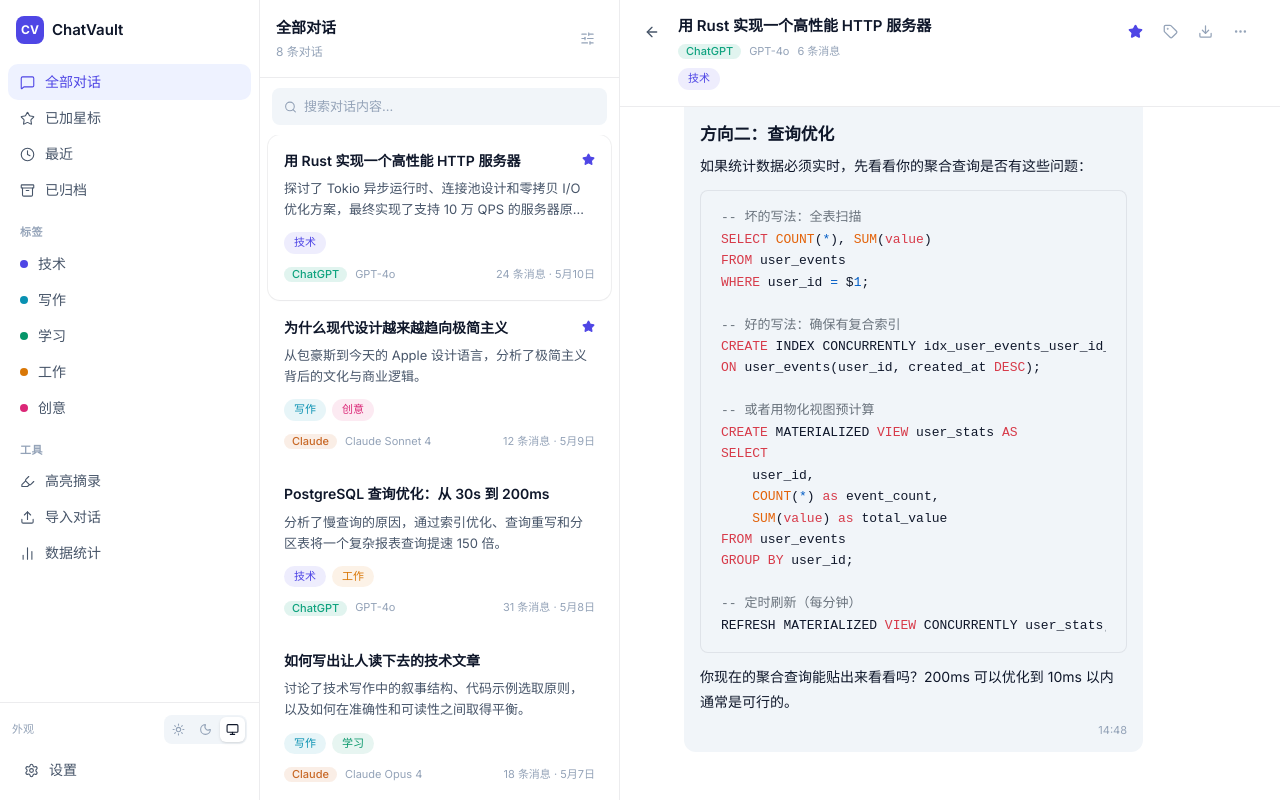
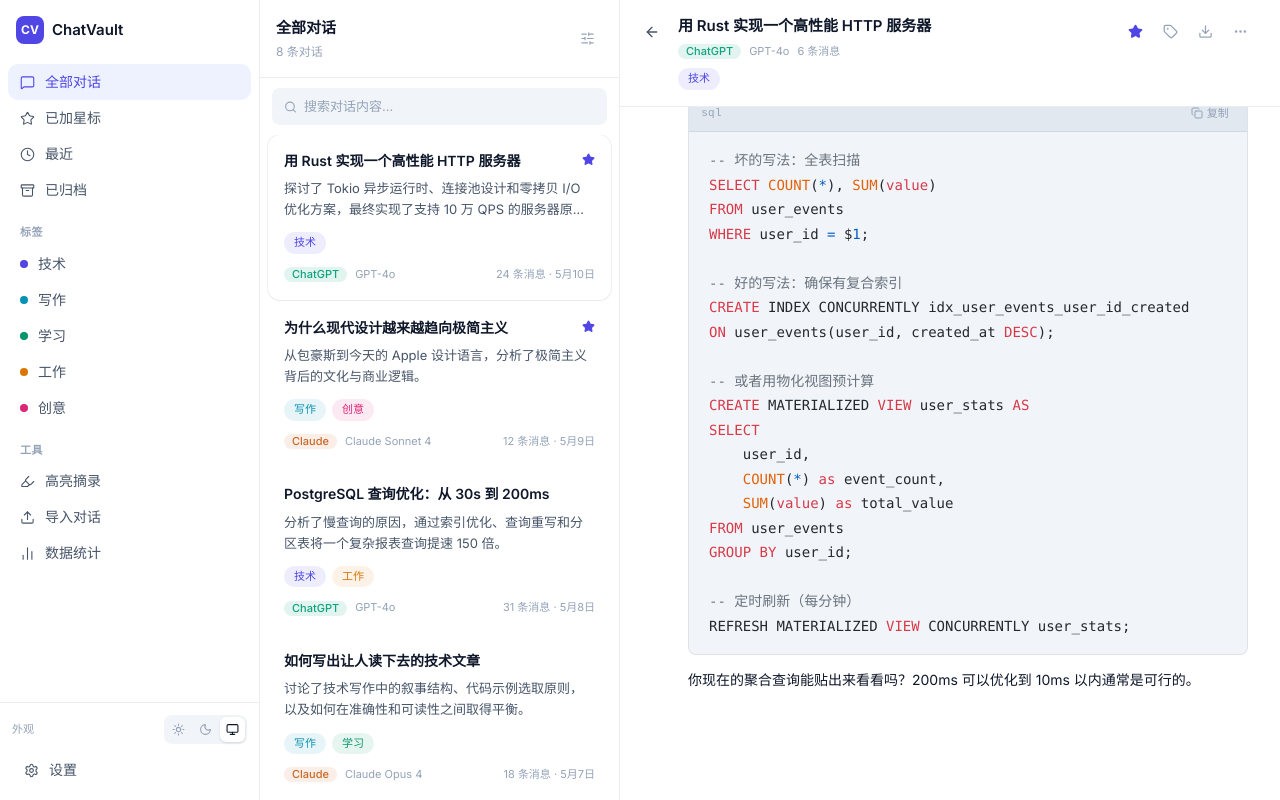
Before and after one commit to klmno1993/chatvault, a React (Vite) app in the folder frontend/: page / in a window 1280 px wide. Both pictures are taken after a click on the button 439 px from the left and 217 px from the top of the page. Built offline with nearby package versions, Linux system fonts and the light colour scheme.

Commit message:
redesign: 文档式消息布局，代码块带复制按钮，AI 思考块可折叠，整体更轻量

```diff
--- a/frontend/src/components/conversations/ConversationView.tsx
+++ b/frontend/src/components/conversations/ConversationView.tsx
@@ -82,8 +82,8 @@ export function ConversationView({ conversation, messages, onBack }: Conversatio
       </div>
 
       {/* Messages */}
-      <div className="flex-1 overflow-y-auto px-4 md:px-6 py-6">
-        <div className="max-w-3xl mx-auto space-y-6">
+      <div className="flex-1 overflow-y-auto">
+        <div className="max-w-3xl mx-auto px-4 md:px-8 py-8 space-y-10">
           {messages.map(msg => (
             <MessageBubble key={msg.id} message={msg} />
           ))}
--- a/frontend/src/components/conversations/MessageBubble.tsx
+++ b/frontend/src/components/conversations/MessageBubble.tsx
@@ -1,3 +1,5 @@
+import { useState } from 'react'
+import { Copy, Check, ChevronDown, ChevronRight, BrainCircuit } from 'lucide-react'
 import type { Message } from '@/lib/mock-data'
 import { Markdown } from '@/components/ui/Markdown'
 import { cn } from '@/lib/utils'
@@ -6,56 +8,87 @@ function formatTime(iso: string) {
   return new Date(iso).toLocaleTimeString('zh-CN', { hour: '2-digit', minute: '2-digit' })
 }
 
+function ThinkingBlock({ content }: { content: string }) {
+  const [open, setOpen] = useState(false)
+
+  return (
+    <div className="thinking-block">
+      <button
+        onClick={() => setOpen(v => !v)}
+        className="thinking-toggle"
+      >
+        <BrainCircuit size={13} />
+        <span>已深度思考</span>
+        {open ? <ChevronDown size={12} /> : <ChevronRight size={12} />}
+      </button>
+      {open && (
+        <div className="thinking-content">
+          <p>{content}</p>
+        </div>
+      )}
+    </div>
+  )
+}
+
 interface MessageBubbleProps {
   message: Message
 }
 
 export function MessageBubble({ message }: MessageBubbleProps) {
+  const [copied, setCopied] = useState(false)
   const isUser = message.role === 'user'
 
+  const handleCopy = () => {
+    navigator.clipboard.writeText(message.content)
+    setCopied(true)
+    setTimeout(() => setCopied(false), 2000)
+  }
+
+  if (isUser) {
+    return (
+      <div className="flex justify-end">
+        <div className="user-bubble">
+          <p className="text-[14px] leading-relaxed whitespace-pre-wrap">{message.content}</p>
+        </div>
+      </div>
+    )
+  }
+
+  // Assistant — document style
   return (
-    <div className={cn('flex gap-3', isUser ? 'justify-end' : 'justify-start')}>
-      {/* Avatar — assistant only */}
-      {!isUser && (
-        <div
-          className="w-7 h-7 rounded-full flex-shrink-0 flex items-center justify-center text-white text-[11px] font-semibold mt-0.5"
-          style={{ background: 'var(--accent)' }}
-        >
-          AI
+    <div className="assistant-message group">
+      {/* Avatar row */}
+      <div className="assistant-avatar-row">
+        <div className="assistant-avatar">AI</div>
+        <span className="assistant-label">助手</span>
+        <span className="message-time">{formatTime(message.createdAt)}</span>
+      </div>
+
+      {/* Thinking block */}
+      {message.thinkingContent && (
+        <div className="pl-9">
+          <ThinkingBlock content={message.thinkingContent} />
         </div>
       )}
 
-      {/* Bubble */}
-      <div
-        className={cn(
-          'max-w-[85%] md:max-w-[75%] rounded-[var(--radius-md)] px-4 py-3',
-          isUser
-            ? 'bg-[var(--accent)] text-white rounded-tr-[4px]'
-            : 'bg-[var(--bg-subtle)] rounded-tl-[4px]',
-        )}
-      >
-        {isUser ? (
-          <p className="text-[14px] leading-relaxed whitespace-pre-wrap">{message.content}</p>
-        ) : (
-          <Markdown content={message.content} />
-        )}
+      {/* Content */}
+      <div className="pl-9 relative">
+        <Markdown content={message.content} />
 
-        <p className={cn(
-          'text-[11px] mt-2 text-right',
-          isUser ? 'text-white/60' : 'text-[var(--text-tertiary)]',
-        )}>
-          {formatTime(message.createdAt)}
-        </p>
+        {/* Copy button — appears on hover */}
+        <button
+          onClick={handleCopy}
+          className={cn(
+            'message-copy-btn',
+            'opacity-0 group-hover:opacity-100 transition-opacity',
+          )}
+          title="复制消息"
+        >
+          {copied
+            ? <><Check size={12} />已复制</>
+            : <><Copy size={12} />复制</>}
+        </button>
       </div>
-
-      {/* User avatar spacer */}
-      {isUser && (
-        <div
-          className="w-7 h-7 rounded-full flex-shrink-0 flex items-center justify-center text-[11px] font-semibold mt-0.5 bg-[var(--bg-muted)] text-[var(--text-secondary)]"
-        >
-          我
-        </div>
-      )}
     </div>
   )
 }
--- a/frontend/src/components/ui/Markdown.tsx
+++ b/frontend/src/components/ui/Markdown.tsx
@@ -1,9 +1,53 @@
+import { useState } from 'react'
 import ReactMarkdown from 'react-markdown'
 import remarkGfm from 'remark-gfm'
 import remarkMath from 'remark-math'
 import rehypeHighlight from 'rehype-highlight'
 import rehypeKatex from 'rehype-katex'
+import { Check, Copy } from 'lucide-react'
 import 'katex/dist/katex.min.css'
+
+function CodeBlock({ children, className }: { children?: React.ReactNode; className?: string }) {
+  const [copied, setCopied] = useState(false)
+
+  const language = (className ?? '')
+    .split(' ')
+    .find(c => c.startsWith('language-'))
+    ?.replace('language-', '') ?? ''
+
+  const rawText = extractText(children)
+
+  const handleCopy = () => {
+    navigator.clipboard.writeText(rawText)
+    setCopied(true)
+    setTimeout(() => setCopied(false), 2000)
+  }
+
+  return (
+    <div className="code-block-wrapper">
+      <div className="code-block-header">
+        <span className="code-lang">{language || 'code'}</span>
+        <button className="code-copy-btn" onClick={handleCopy}>
+          {copied
+            ? <><Check size={12} /> 已复制</>
+            : <><Copy size={12} /> 复制</>}
+        </button>
+      </div>
+      <pre className={className}>{children}</pre>
+    </div>
+  )
+}
+
+function extractText(node: React.ReactNode): string {
+  if (typeof node === 'string') return node
+  if (typeof node === 'number') return String(node)
+  if (Array.isArray(node)) return (node as React.ReactNode[]).map(extractText).join('')
+  if (node !== null && typeof node === 'object' && 'props' in node) {
+    const el = node as React.ReactElement<{ children?: React.ReactNode }>
+    return extractText(el.props.children)
+  }
+  return ''
+}
 
 interface MarkdownProps {
   content: string
@@ -16,6 +60,18 @@ export function Markdown({ content, className }: MarkdownProps) {
       <ReactMarkdown
         remarkPlugins={[remarkGfm, remarkMath]}
         rehypePlugins={[rehypeHighlight, rehypeKatex]}
+        components={{
+          // Custom code block with header + copy
+          // eslint-disable-next-line @typescript-eslint/no-explicit-any
+          pre: ({ children }) => <>{children}</>,
+          code: ({ className: cls, children, ...props }) => {
+            const isBlock = cls?.includes('language-')
+            if (isBlock) {
+              return <CodeBlock className={cls}>{children}</CodeBlock>
+            }
+            return <code className={cls} {...props}>{children}</code>
+          },
+        }}
       >
         {content}
       </ReactMarkdown>
--- a/frontend/src/lib/mock-data.ts
+++ b/frontend/src/lib/mock-data.ts
@@ -6,6 +6,7 @@ export interface Message {
   conversationId: string
   role: MessageRole
   content: string
+  thinkingContent?: string
   createdAt: string
 }
 
@@ -157,6 +158,15 @@ export const mockMessages: Message[] = [
     id: 'm2',
     conversationId: '1',
     role: 'assistant',
+    thinkingContent: `Let me think through this carefully. The user wants to build a high-performance HTTP server in Rust targeting 100k QPS.
+
+Key considerations:
+1. Async runtime choice: Tokio is the clear winner here - it's the most mature, battle-tested, and has the best ecosystem
+2. HTTP framework: axum (Tokio-native) or actix-web (uses its own executor but very fast)
+3. The user is asking where to start, so I should give a structured approach
+4. 100k QPS is achievable with Rust - I should validate this goal and give concrete guidance
+
+I'll recommend Tokio + axum as the stack, explain why, give a minimal code example, and outline the key performance considerations. I should also ask about their use case (static responses vs DB queries) since that significantly affects the optimization strategy.`,
     content: `好问题！在 Rust 生态里做高性能 HTTP 服务，**Tokio** 是目前最成熟的异步运行时选择。下面是一个系统性的入门路径：
 
 ## 技术选型
--- a/frontend/src/styles/globals.css
+++ b/frontend/src/styles/globals.css
@@ -96,7 +96,152 @@
 
 /* Highlight.js dark mode override */
 .dark .hljs {
+  background: transparent;
+}
+
+/* ── Code block with header ──────────────────────────────────────────────── */
+.code-block-wrapper {
+  margin: 0.875em 0;
+  border-radius: var(--radius-sm);
+  border: 1px solid var(--border);
+  overflow: hidden;
   background: var(--bg-subtle);
+}
+
+.code-block-header {
+  display: flex;
+  align-items: center;
+  justify-content: space-between;
+  padding: 0.45em 0.875em;
+  background: var(--bg-muted);
+  border-bottom: 1px solid var(--border);
+}
+
+.code-lang {
+  font-family: 'JetBrains Mono', 'Fira Code', monospace;
+  font-size: 11px;
+  color: var(--text-tertiary);
+  text-transform: lowercase;
+  letter-spacing: 0.02em;
+}
+
+.code-copy-btn {
+  display: flex;
+  align-items: center;
+  gap: 4px;
+  font-size: 11px;
+  color: var(--text-tertiary);
+  background: none;
+  border: none;
+  cursor: pointer;
+  padding: 2px 6px;
+  border-radius: 4px;
+  transition: color 0.15s, background 0.15s;
+}
+.code-copy-btn:hover { color: var(--text-primary); background: var(--bg-subtle); }
+
+.code-block-wrapper pre {
+  margin: 0 !important;
+  border: none !important;
+  border-radius: 0 !important;
+  background: transparent !important;
+  padding: 1rem 1.25rem !important;
+}
+
+/* ── Message layout ──────────────────────────────────────────────────────── */
+.user-bubble {
+  max-width: min(75%, 520px);
+  background: var(--bg-subtle);
+  border: 1px solid var(--border);
+  border-radius: var(--radius-md) var(--radius-md) 4px var(--radius-md);
+  padding: 10px 14px;
+  color: var(--text-primary);
+}
+
+.dark .user-bubble {
+  background: var(--bg-elevated);
+}
+
+.assistant-message {
+  position: relative;
+}
+
+.assistant-avatar-row {
+  display: flex;
+  align-items: center;
+  gap: 8px;
+  margin-bottom: 10px;
+}
+
+.assistant-avatar {
+  width: 26px;
+  height: 26px;
+  border-radius: 50%;
+  background: var(--accent);
+  color: white;
+  font-size: 10px;
+  font-weight: 700;
+  display: flex;
+  align-items: center;
+  justify-content: center;
+  flex-shrink: 0;
+}
+
+.assistant-label {
+  font-size: 13px;
+  font-weight: 600;
+  color: var(--text-primary);
+}
+
+.message-time {
+  font-size: 11px;
+  color: var(--text-tertiary);
+  margin-left: auto;
+}
+
+.message-copy-btn {
+  display: inline-flex;
+  align-items: center;
+  gap: 4px;
+  font-size: 11px;
+  color: var(--text-tertiary);
+  background: var(--bg-subtle);
+  border: 1px solid var(--border);
+  border-radius: 6px;
+  padding: 3px 8px;
+  cursor: pointer;
+  margin-top: 10px;
+  transition: color 0.15s;
+}
+.message-copy-btn:hover { color: var(--text-primary); }
+
+/* ── Thinking block ──────────────────────────────────────────────────────── */
+.thinking-block {
+  margin-bottom: 12px;
+}
+
+.thinking-toggle {
+  display: inline-flex;
+  align-items: center;
+  gap: 5px;
+  font-size: 12px;
+  color: var(--text-tertiary);
+  background: none;
+  border: none;
+  cursor: pointer;
+  padding: 3px 0;
+  transition: color 0.15s;
+}
+.thinking-toggle:hover { color: var(--text-secondary); }
+
+.thinking-content {
+  margin-top: 8px;
+  padding: 10px 14px;
+  border-left: 2px solid var(--border-strong);
+  color: var(--text-tertiary);
+  font-size: 13px;
+  line-height: 1.65;
+  font-style: italic;
 }
 
 /* ── Markdown prose styles ───────────────────────────────────────────────── */
```
